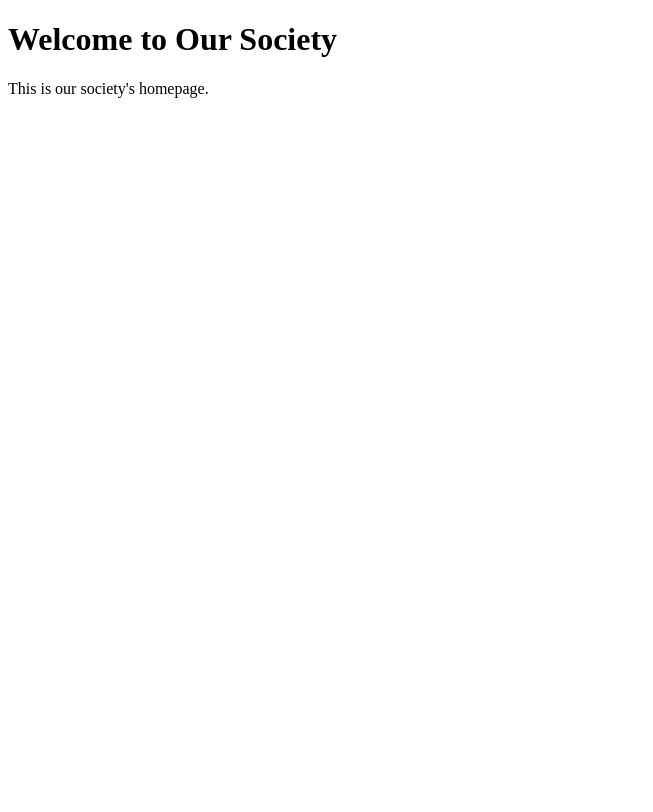
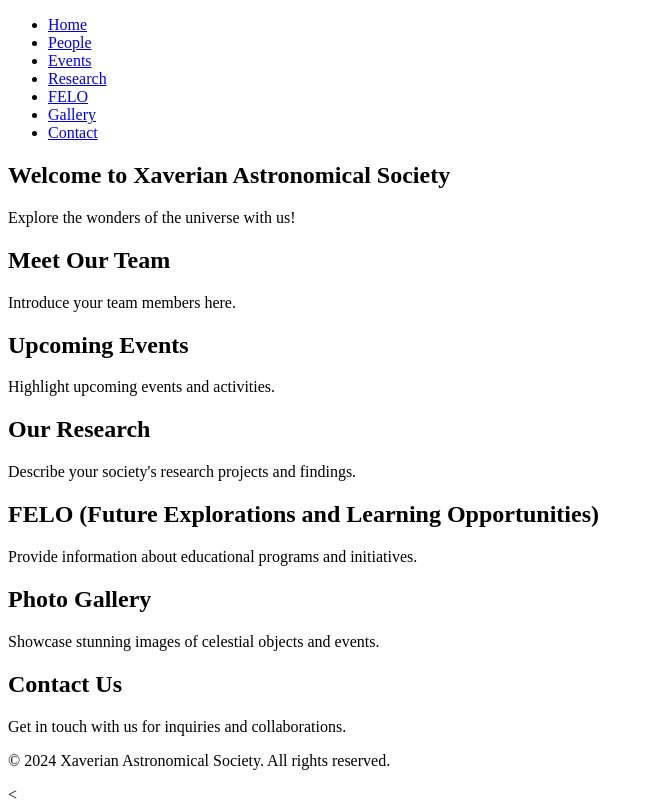
Before and after one commit to XAS2024/XAS-website, a plain HTML site: page index.html in a window 1280 px wide. Shown: the whole page, without its empty margins (0-653 px from the left). Drawn offline with Linux system fonts and the light colour scheme.

Commit message:
Update index.html

```diff
--- a/index.html
+++ b/index.html
@@ -4,9 +4,67 @@
     <meta charset="UTF-8">
     <meta name="viewport" content="width=device-width, initial-scale=1.0">
     <title>Xaverian Astronomical Society</title>
+    <link rel="stylesheet" href="styles.css"> <!-- Link to external CSS stylesheet -->
 </head>
 <body>
-    <h1>Welcome to Our Society</h1>
-    <p>This is our society's homepage.</p>
+    <!-- Navigation Bar -->
+    <nav>
+        <ul>
+            <li><a href="#home">Home</a></li>
+            <li><a href="#people">People</a></li>
+            <li><a href="#events">Events</a></li>
+            <li><a href="#research">Research</a></li>
+            <li><a href="#felo">FELO</a></li>
+            <li><a href="#gallery">Gallery</a></li>
+            <li><a href="#contact">Contact</a></li>
+        </ul>
+    </nav>
+
+    <!-- Homepage Section -->
+    <section id="home">
+        <h1>Welcome to Xaverian Astronomical Society</h1>
+        <p>Explore the wonders of the universe with us!</p>
+    </section>
+
+    <!-- People Section -->
+    <section id="people">
+        <h2>Meet Our Team</h2>
+        <p>Introduce your team members here.</p>
+    </section>
+
+    <!-- Events Section -->
+    <section id="events">
+        <h2>Upcoming Events</h2>
+        <p>Highlight upcoming events and activities.</p>
+    </section>
+
+    <!-- Research Section -->
+    <section id="research">
+        <h2>Our Research</h2>
+        <p>Describe your society's research projects and findings.</p>
+    </section>
+
+    <!-- FELO Section -->
+    <section id="felo">
+        <h2>FELO (Future Explorations and Learning Opportunities)</h2>
+        <p>Provide information about educational programs and initiatives.</p>
+    </section>
+
+    <!-- Gallery Section -->
+    <section id="gallery">
+        <h2>Photo Gallery</h2>
+        <p>Showcase stunning images of celestial objects and events.</p>
+    </section>
+
+    <!-- Contact Section -->
+    <section id="contact">
+        <h2>Contact Us</h2>
+        <p>Get in touch with us for inquiries and collaborations.</p>
+    </section>
+
+    <!-- Footer -->
+    <footer>
+        <p>&copy; 2024 Xaverian Astronomical Society. All rights reserved.</p>
+    </footer>
 </body>
-</html>
+<
```
